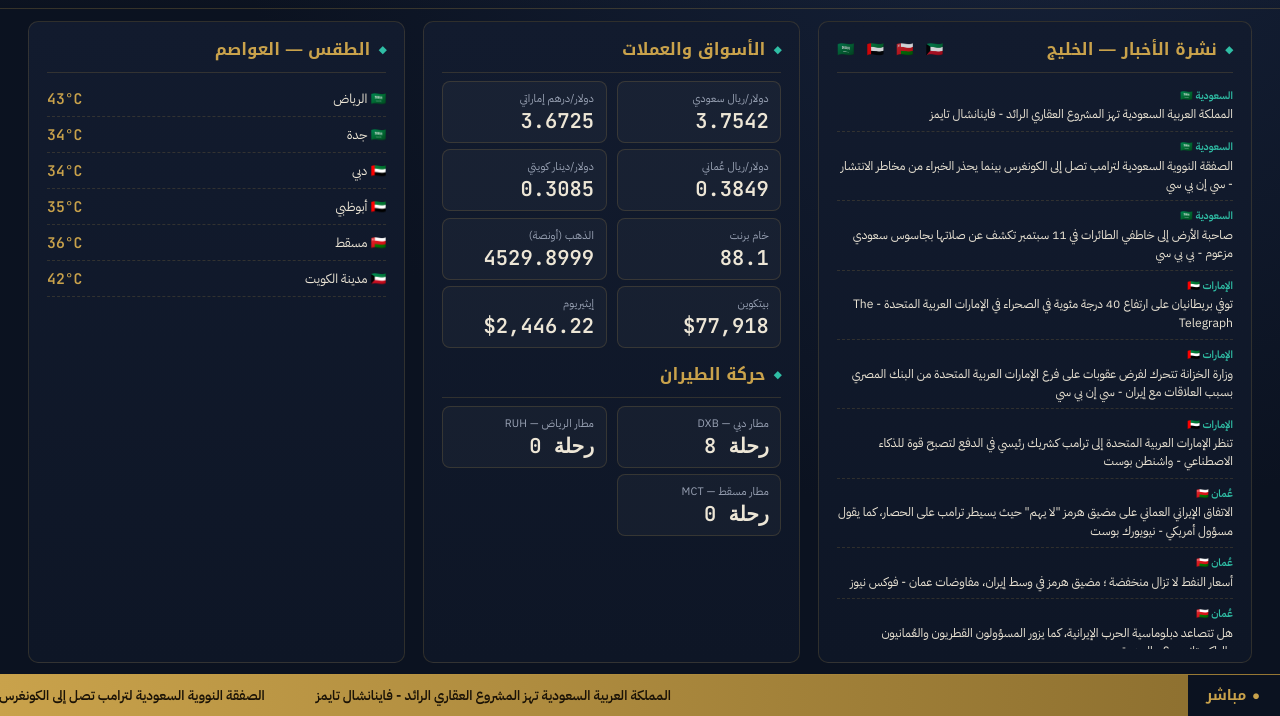
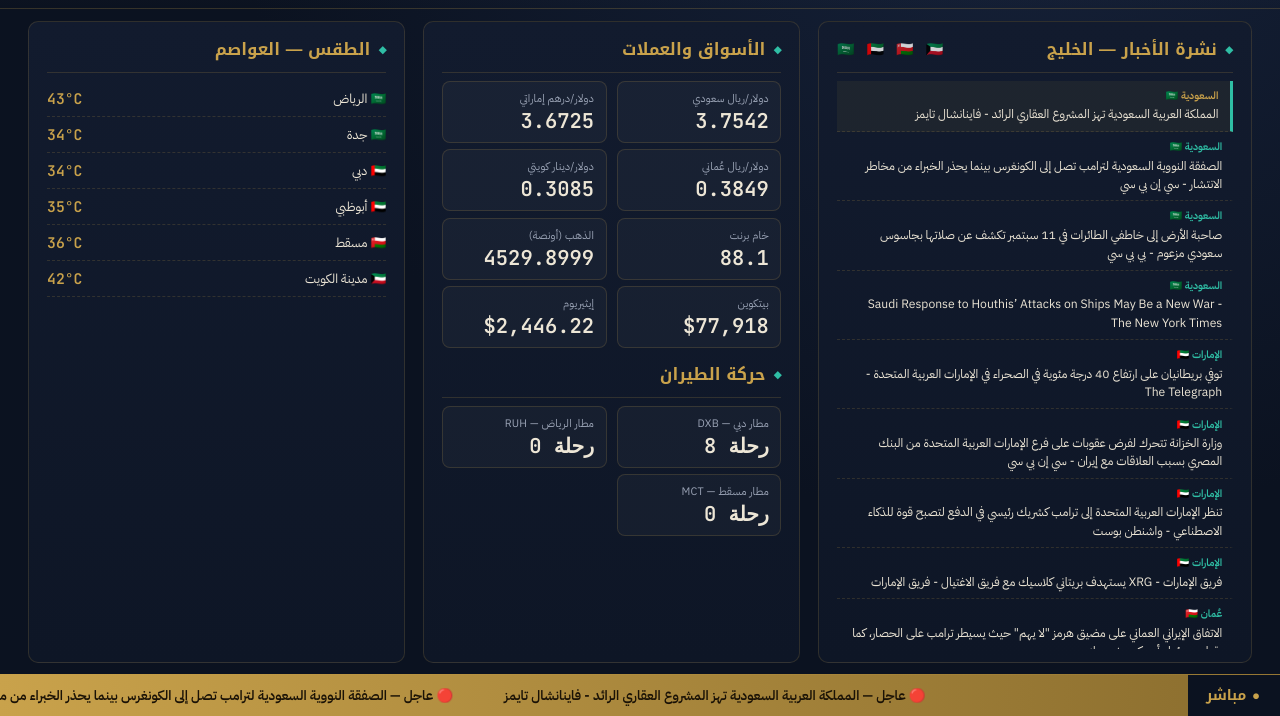
Before and after one commit to MaxMcNeil/GCC-Live-dashboard-, a plain HTML site: page index.html in a window 1280 px wide. Shown: the part 84-800 px from the top of the page. Drawn offline with Linux system fonts and the light colour scheme.

Commit message:
Add files via upload

```diff
--- a/index.html
+++ b/index.html
@@ -139,14 +139,25 @@
 .scroll::-webkit-scrollbar{ width:4px; }
 .scroll::-webkit-scrollbar-thumb{ background:var(--line); border-radius:4px; }
 
+#news-feed{ scroll-behavior:smooth; }
 .news-item{
-  padding:0.9vh 0; border-bottom:1px dashed var(--line);
+  padding:0.9vh 0.6vw; border-bottom:1px dashed var(--line);
   font-size: clamp(11px, 0.95vw, 14px);
   animation: fadeIn 0.5s ease both;
   line-height:1.5;
+  transition: transform 0.45s ease, background 0.45s ease, border-inline-start-color 0.45s ease, padding 0.45s ease;
+  border-inline-start:3px solid transparent;
 }
 .news-item b{ color:var(--teal); font-weight:600; display:flex; align-items:center; gap:0.4em; font-size:0.85em; margin-bottom:2px;}
 @keyframes fadeIn{ from{opacity:0; transform:translateY(4px);} to{opacity:1; transform:translateY(0);} }
+/* عنصر الخبر "في الواجهة" أثناء الدوران التلقائي — تكبير خفيف غير مبالغ فيه */
+.news-item.featured{
+  transform: scale(1.035);
+  background: rgba(201,162,75,0.07);
+  border-inline-start-color: var(--teal);
+  padding-inline-start: 0.9vw;
+}
+.news-item.featured b{ color:var(--gold); }
 
 .grid-2{ display:grid; grid-template-columns:1fr 1fr; gap:0.8vh 0.8vw; }
 .stat{
@@ -372,11 +383,18 @@
 renderClocks();
 
 function detectOrientation(){
-  const isPortrait = window.innerHeight > window.innerWidth;
-  document.body.classList.toggle('portrait', isPortrait);
+  const w = document.documentElement.clientWidth || window.innerWidth;
+  const h = document.documentElement.clientHeight || window.innerHeight;
+  document.body.classList.toggle('portrait', h > w);
 }
 window.addEventListener('resize', detectOrientation);
 detectOrientation();
+// بعض إصدارات مصدر المتصفح في OBS لا ترسل حدث resize عند الإنشاء،
+// لذا نتحقق عدة مرات بعد التحميل لضمان اكتشاف صحيح للأبعاد (أفقي 1920x1080 أو عمودي 1080x1920)
+[0, 150, 500, 1500, 3000].forEach(t => setTimeout(detectOrientation, t));
+if(window.ResizeObserver){
+  new ResizeObserver(detectOrientation).observe(document.documentElement);
+}
 
 /* ===================== تحميل البيانات ===================== */
 let lastNewsHash = '';
@@ -417,28 +435,96 @@
   }
 }
 
+/* ===================== دوران الأخبار الأبدي (يقرأ ثم ينتقل، بدون توقف نهائي) ===================== */
+let newsCarouselTimer = null;
+let newsPos = 0;          // الموضع الحالي داخل القائمة المضاعفة
+let newsCount = 0;        // عدد الأخبار الفعلي (غير مضاعف)
+let newsTitlesList = [];  // للاستخدام في حساب وقت القراءة لكل خبر
+
 function renderNews(news){
   const el = document.getElementById('news-feed');
   const items = [];
   for(const [source, arr] of Object.entries(news)){
     const label = NEWS_SOURCE_LABELS[source] || source;
-    (arr || []).slice(0,3).forEach(item => items.push({ label, title: item.title_ar || item.title }));
+    (arr || []).slice(0,4).forEach(item => items.push({ label, title: item.title_ar || item.title }));
   }
   const hash = JSON.stringify(items.map(i => i.title));
   const isNew = hash !== lastNewsHash;
   lastNewsHash = hash;
+  if(!isNew) return; // لا نعيد بناء القائمة أثناء الدوران الجاري لتفادي أي قفزة مرئية
 
-  el.innerHTML = items.length
-    ? items.map(i => `<div class="news-item"><b>${i.label}</b>${escapeHtml(i.title)}</div>`).join('')
-    : '<div class="news-item">لا توجد بيانات متاحة حالياً.</div>';
+  clearTimeout(newsCarouselTimer);
 
-  // بيب متتابع وناعم مع ظهور كل خبر — كأنه نقر برقية أخبار
-  if(isNew){
-    document.querySelectorAll('#news-feed .news-item').forEach((node, i) => {
-      node.style.animationDelay = (i * 0.06) + 's';
-      beep({ freq: 620 + (i % 5) * 30, duration:0.05, volume:0.03, delay: i * 0.08 });
-    });
+  if(items.length === 0){
+    el.innerHTML = '<div class="news-item">لا توجد بيانات متاحة حالياً.</div>';
+    newsCount = 0;
+    return;
   }
+
+  newsCount = items.length;
+  newsTitlesList = items.map(i => i.title);
+  // القائمة تُضاعف مرة واحدة: عندما نصل لبداية النسخة الثانية (مطابقة تمامًا للأولى)
+  // نقفز فورًا لأعلى القائمة دون أي انقطاع مرئي — هذا ما يمنح إحساس "الدوران الأبدي"
+  el.innerHTML = items.concat(items).map((i, idx) =>
+    `<div class="news-item" style="animation-delay:${Math.min(idx,items.length-1) * 0.06}s"><b>${i.label}</b>${escapeHtml(i.title)}</div>`
+  ).join('');
+
+  document.querySelectorAll('#news-feed .news-item').forEach((node, i) => {
+    if(i < items.length) beep({ freq: 620 + (i % 5) * 30, duration:0.05, volume:0.03, delay: i * 0.08 });
+  });
+
+  newsPos = 0;
+  el.scrollTop = 0;
+  highlightFeaturedNews();
+  scheduleNextNewsTick(items[0].title);
+}
+
+function scheduleNextNewsTick(currentTitle){
+  clearTimeout(newsCarouselTimer);
+  if(newsCount <= 1) return;
+  // وقت قراءة يتكيّف مع طول العنوان — عنوان أطول = وقت أطول قبل الانتقال
+  const len = (currentTitle || '').length;
+  const dwell = Math.min(9000, Math.max(4200, 3000 + len * 38));
+  newsCarouselTimer = setTimeout(advanceNews, dwell);
+}
+
+function advanceNews(){
+  const el = document.getElementById('news-feed');
+  const nodes = el.querySelectorAll('.news-item');
+  if(!nodes.length || newsCount === 0) return;
+
+  newsPos++;
+  const target = nodes[newsPos];
+  if(!target) return;
+  target.scrollIntoView({ behavior:'smooth', block:'start' });
+  beep({ freq:740, duration:0.06, volume:0.028, type:'triangle' }); // بيب خفيف مرافق لكل حركة
+
+  setTimeout(highlightFeaturedNews, 420);
+
+  const nextTitle = newsTitlesList[newsPos % newsCount] || '';
+
+  if(newsPos >= newsCount){
+    // وصلنا لبداية النسخة المكرّرة (مطابقة للبداية الحقيقية) — نقفز فورًا بلا حركة مرئية
+    setTimeout(() => {
+      el.scrollTo({ top:0, behavior:'auto' });
+      newsPos = 0;
+      highlightFeaturedNews();
+    }, 480);
+  }
+  scheduleNextNewsTick(nextTitle);
+}
+
+function highlightFeaturedNews(){
+  const el = document.getElementById('news-feed');
+  const nodes = Array.from(el.querySelectorAll('.news-item'));
+  nodes.forEach(n => n.classList.remove('featured'));
+  const containerTop = el.scrollTop;
+  let closest = nodes[0], min = Infinity;
+  nodes.forEach(n => {
+    const diff = Math.abs(n.offsetTop - containerTop);
+    if(diff < min){ min = diff; closest = n; }
+  });
+  if(closest) closest.classList.add('featured');
 }
 
 function renderMarkets(markets){
@@ -479,18 +565,53 @@
   el.innerHTML = html || '<div class="stat"><div class="label">حركة الطيران</div><div class="value">—</div></div>';
 }
 
+function buildTickerSegments(data){
+  const segs = [];
+  let n = 0;
+  for(const [source, arr] of Object.entries(data.news || {})){
+    (arr||[]).slice(0,3).forEach(i => {
+      segs.push((n < 2 ? '🔴 عاجل — ' : '📰 ') + (i.title_ar || i.title));
+      n++;
+    });
+  }
+  for(const [label, val] of Object.entries(data.markets || {})){
+    if(label === 'crypto'){
+      for(const [coin, p] of Object.entries(val || {})){
+        segs.push(`💰 ${CRYPTO_LABELS[coin] || coin}: $${(p.usd||0).toLocaleString('en-US')}`);
+      }
+    } else {
+      segs.push(`💹 ${MARKET_LABELS[label] || label}: ${val}`);
+    }
+  }
+  for(const [city, w] of Object.entries(data.weather || {})){
+    if(w.temperature_2m === undefined) continue;
+    const info = WEATHER_CITY_LABELS[city] || { name:city, flag:'' };
+    segs.push(`${info.flag} ${info.name}: ${Math.round(w.temperature_2m)}°م`);
+  }
+  for(const [ap, count] of Object.entries(data.flights || {})){
+    segs.push(`✈️ ${FLIGHT_LABELS[ap] || ap}: ${count} رحلة نشطة`);
+  }
+  return segs;
+}
+
 function renderTicker(data){
-  const parts = [];
-  for(const [source, arr] of Object.entries(data.news || {})){
-    (arr||[]).slice(0,2).forEach(i => parts.push(i.title_ar || i.title));
-  }
+  const parts = buildTickerSegments(data);
   const track = document.getElementById('ticker');
   const hash = JSON.stringify(parts);
   const isNew = hash !== lastTickerHash;
   lastTickerHash = hash;
+  if(!isNew) return;
 
   const content = parts.map(p => `<span>${escapeHtml(p)}</span>`).join('');
-  track.innerHTML = content + content; // مكرر لضمان استمرارية الحركة
+  track.innerHTML = content + content; // مكرر لضمان استمرارية الدوران الأبدي
+
+  // سرعة ثابتة ومريحة للقراءة مهما كانت كمية المحتوى (بالبكسل/ثانية، وليس مدة زمنية ثابتة)
+  requestAnimationFrame(() => {
+    const halfWidth = track.scrollWidth / 2;
+    const PIXELS_PER_SECOND = 42; // وتيرة هادئة، غير متسرعة
+    const duration = Math.min(220, Math.max(40, halfWidth / PIXELS_PER_SECOND));
+    track.style.animationDuration = duration.toFixed(1) + 's';
+  });
 
   if(isNew){
     beep({freq:880, duration:0.09, volume:0.035});
```
